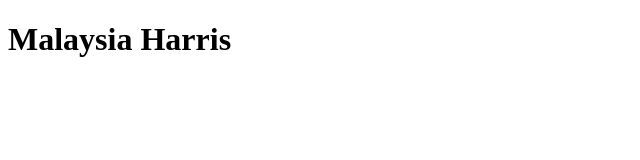
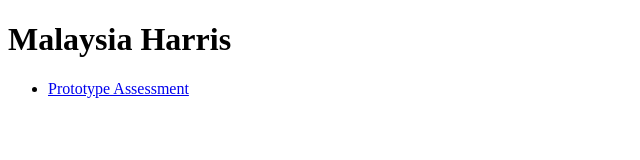
Before and after one commit to meh68473-pixel/super-duper-pancake, a plain HTML site: page index.html in a window 1280 px wide. Shown: the whole page, without its empty margins (0-640 px from the left). Drawn offline with Linux system fonts and the light colour scheme.

Commit message:
second commit

```diff
--- a/index.html
+++ b/index.html
@@ -12,5 +12,10 @@
 
 <body>
   <h1>Malaysia Harris</h1>
+  <nav>
+    <ul>
+      <li> <a href="protype/index.html">Prototype Assessment</li>
+      </ul>
+    </nav>
 </body>
 </html>
```
Also changed, not shown: protype/index.html (added, +1 -0 lines).
